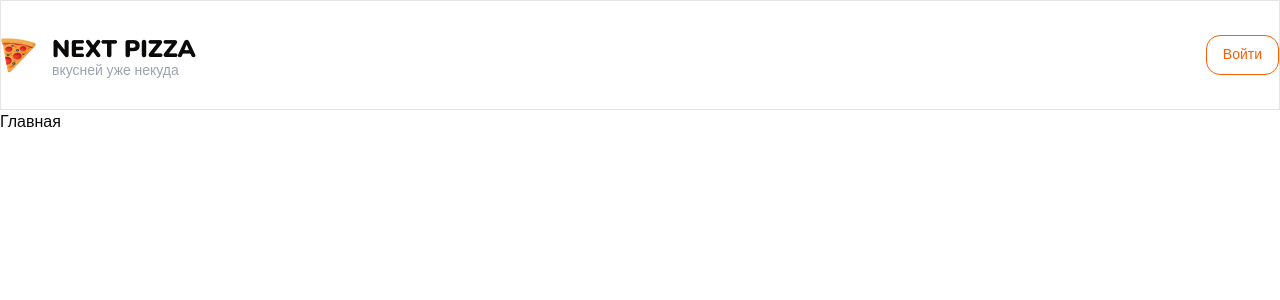
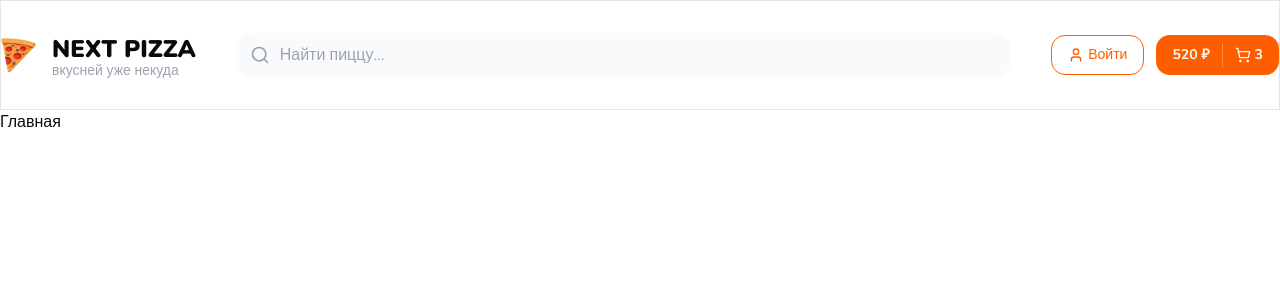
Before and after one commit to sergey87chuvasov/NextPizza, a Next.js app: page / in a window 1280 px wide. Shown: the top 300 px of the page. Built offline with nearby package versions, Linux system fonts and the light colour scheme.

Commit message:
added header

```diff
--- a/app/layout.tsx
+++ b/app/layout.tsx
@@ -11,7 +11,7 @@ const nunito = Nunito({
 
 export const metadata: Metadata = {
   title: 'Next Pizza',
-  description: 'Generated by create next app',
+  description: 'FOR CEO',
 };
 
 export default function RootLayout({
--- a/components/shared/header.tsx
+++ b/components/shared/header.tsx
@@ -3,6 +3,8 @@ import { Container } from './container';
 import React from 'react';
 import Image from 'next/image';
 import { Button } from '../ui/button';
+import { ArrowRight, ShoppingCart, User } from 'lucide-react';
+import { SearchInput } from './search-input';
 
 interface Props {
   className?: string;
@@ -22,8 +24,30 @@ export const Header: React.FC<Props> = ({ className }) => {
           </div>
         </div>
 
+        <div className='mx-10 flex-1'>
+          <SearchInput />
+        </div>
+
         <div className='flex items-center gap-3'>
-          <Button variant='outline'>Войти</Button>
+          <Button variant='outline' className='flex items-center gap-1'>
+            <User size={16} />
+            Войти
+          </Button>
+
+          <div>
+            <Button className='group relative'>
+              <b>520 ₽</b>
+              <span className='h-full w-[1px] bg-white/30 mx-3' />
+              <div className='flex items-center gap-1 transition duration-300 group-hover:opacity-0'>
+                <ShoppingCart className='h-4 w-4 relative' strokeWidth={2} />
+                <b>3</b>
+              </div>
+              <ArrowRight
+                size={20}
+                className='absolute right-5 transition duration-300 -translate-x-2 opacity-0 group-hover:opacity-100 group-hover:translate-x-0'
+              />
+            </Button>
+          </div>
         </div>
       </Container>
     </header>
--- /dev/null
+++ b/components/shared/index.tsx
@@ -0,0 +1,2 @@
+export { Container } from './container';
+export { Header } from './header';
--- /dev/null
+++ b/components/shared/search-input.tsx
@@ -0,0 +1,19 @@
+'use client';
+
+import { Search } from 'lucide-react';
+import React from 'react';
+
+export const SearchInput = () => {
+  return (
+    <>
+      <div className="flex rounded-2xl flex-1 justify-between relative h-11">
+        <Search className="absolute top-1/2 translate-y-[-50%] left-3 h-5 text-gray-400" />
+        <input
+          className="rounded-2xl outline-none w-full bg-gray-50 pl-11"
+          type="text"
+          placeholder="Найти пиццу..."
+        />
+      </div>
+    </>
+  );
+};
```
